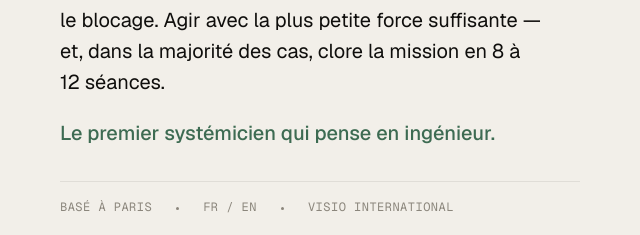
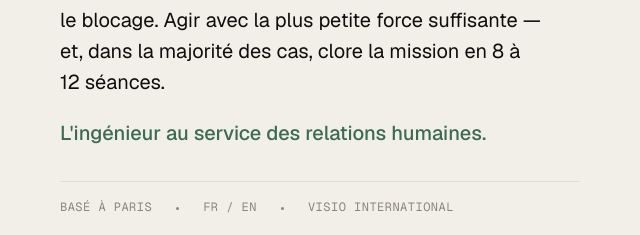
Before and after one commit to geoffroybertrand/flexalignement, a plain HTML site: page a-propos.html in a window 1280 px wide. Shown: the part 785-1020 px from the top of the page, 628-1268 px from the left. Drawn offline with nearby package versions, Linux system fonts and the light colour scheme.

Commit message:
petite modif

```diff
--- a/a-propos.html
+++ b/a-propos.html
@@ -182,7 +182,7 @@
             <h1>Geoffroy Bertrand, <span class="signal-word">coach systémique stratégique</span>.</h1>
             <p>Ingénieur formé à l'IA, à la théorie du signal et aux probabilités, devenu coach systémique stratégique après <strong>800 heures de formation LACT</strong> — école de Palo Alto, lignée Watzlawick, Weakland, Nardone. J'interviens auprès d'organisations et de personnes qui ont en général essayé beaucoup de choses avant d'appeler.</p>
             <p>Ce que je vends, c'est de la <strong>précision</strong>. Identifier exactement ce qui, dans vos interactions, entretient le blocage. Agir avec la plus petite force suffisante — et, dans la majorité des cas, clore la mission en 8 à 12 séances.</p>
-            <p style="color: var(--c-signal); font-weight: 500;">Le premier systémicien qui pense en ingénieur.</p>
+            <p style="color: var(--c-signal); font-weight: 500;">L'ingénieur au service des relations humaines.</p>
             <div class="mono-line" style="margin-top: var(--sp-6); padding-top: var(--sp-4); border-top: 1px solid var(--c-line);">
               <span>BASÉ À PARIS</span>
               <span class="dot" aria-hidden="true"></span>
```
Also changed, not shown: index.html (+1 -1 lines).
